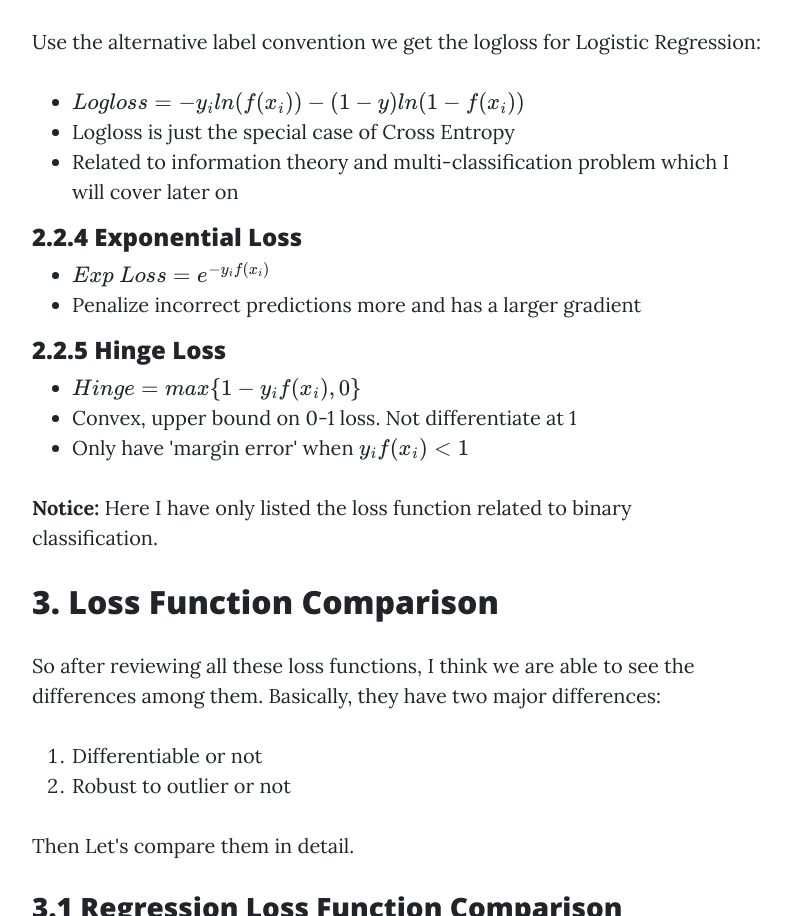
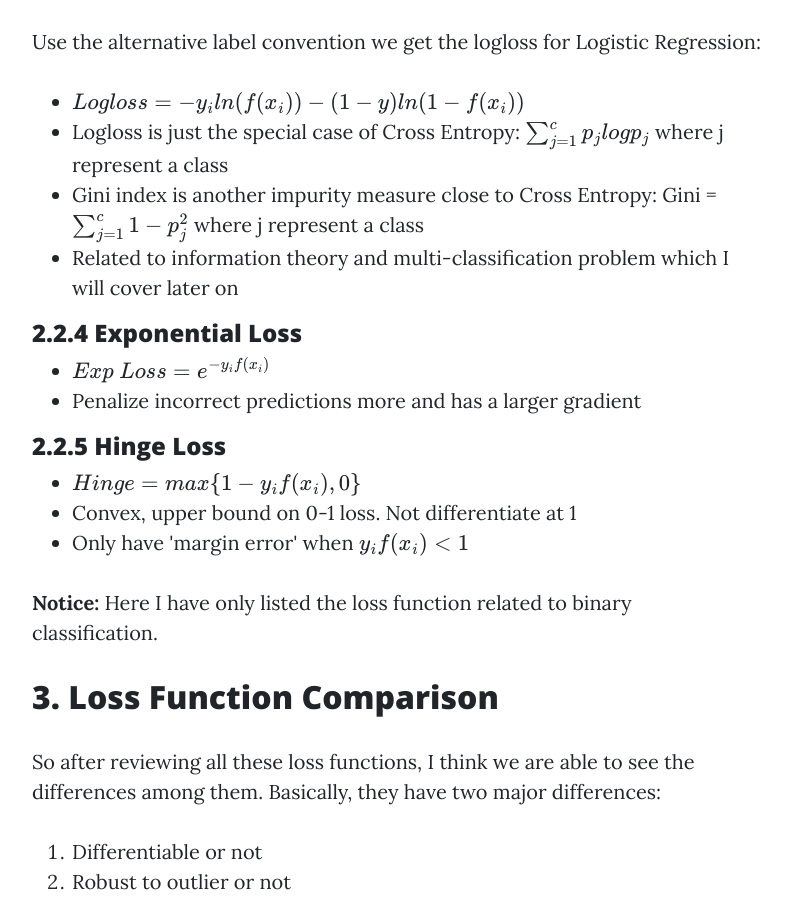
Before and after one commit to Fan-Gong/Fan-Gong.github.io, a website: page posts/loss_function/index.html in a window 1280 px wide. Shown: the part 4493-5409 px from the top of the page, without its empty margins (243-1034 px from the left). Drawn offline with nearby package versions, Linux system fonts and the light colour scheme; some packages are replaced by stand-ins of ours; files that its build step writes are made by us from their sources; files whose address does not match are found by name.

Commit message:
Update index.html

```diff
--- a/posts/loss_function/index.html
+++ b/posts/loss_function/index.html
@@ -218,7 +218,8 @@
 
             <ul>
             <li>\(Logloss = -y_iln(f(x_i))-(1-y)ln(1-f(x_i))\)</li>
-            <li>Logloss is just the special case of Cross Entropy </li>
+            <li>Logloss is just the special case of Cross Entropy: \(\sum_{j=1}^{c}p_j log p_j\) where j represent a class</li>
+            <li>Gini index is another impurity measure close to Cross Entropy: Gini = \(\sum_{j=1}^{c}1 - p_j^2\) where j represent a class</li>
             <li>Related to information theory and multi-classification problem which I will cover later on</li>
             </ul>
 
```
